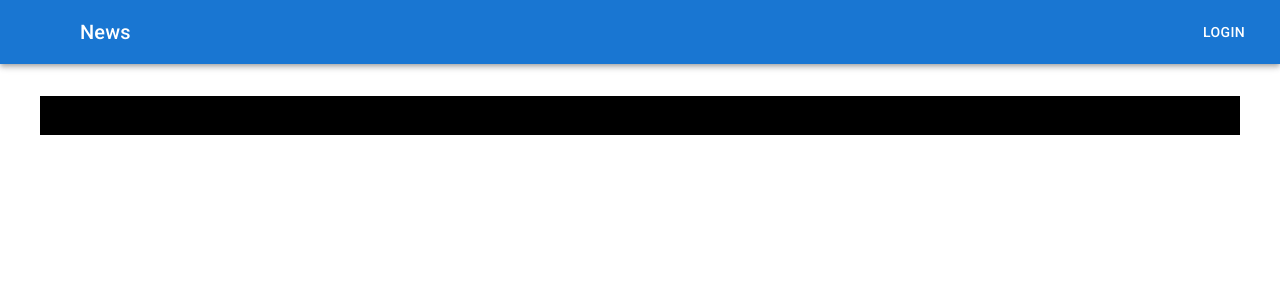
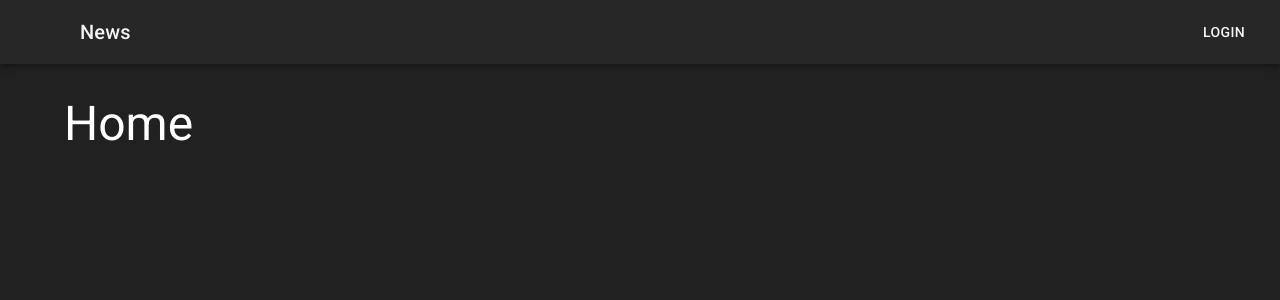
Before and after one commit to lucasborgesdasilva/codeflix, a React (Create React App) app: page / in a window 1280 px wide. Shown: the top 300 px of the page. Built offline with nearby package versions, Linux system fonts and the light colour scheme; some icons are missing.

Commit message:
Add routing with react-router-dom, implement Home and About pages and create appTheme

```diff
--- a/package.json
+++ b/package.json
@@ -19,6 +19,7 @@
     "react": "^19.2.3",
     "react-dom": "^19.2.3",
     "react-redux": "^8.0.1",
+    "react-router-dom": "^7.12.0",
     "react-scripts": "5.0.1",
     "typescript": "^4.6.0",
     "web-vitals": "^2.1.0"
--- a/src/App.tsx
+++ b/src/App.tsx
@@ -1,23 +1,37 @@
-import { createTheme } from '@mui/material';
+import { Typography } from '@mui/material';
 import { Box, ThemeProvider } from '@mui/system';
+import { Route, Routes } from 'react-router-dom';
 import './App.css';
 import { Header } from './components/Header';
 import { Layout } from './components/Layout';
+import { appTheme } from './config/theme';
 
-const theme = createTheme({});
+const Home = () => (
+  <Box>
+    <Typography variant='h3' component="h1">
+      Home
+    </Typography>
+  </Box>
+);
+
+const About = () => (
+  <Box>
+    <Typography variant='h3' component="h1">
+      About
+    </Typography>
+  </Box>
+);
 
 function App() {
   return (
-    <ThemeProvider theme={theme}>
-      <Box
-        component="main"
-        sx={{
-          height: "100vh"
-        }}
-      >
+    <ThemeProvider theme={appTheme}>
+      <Box component="main" sx={{ height: "100vh", backgroundColor: (theme) => theme.palette.grey[900] }}>
         <Header />
         <Layout>
-          <h1>Olá Mundo</h1>
+          <Routes>
+            <Route path='/' element={<Home />} />
+            <Route path='about' element={<About />} />
+          </Routes>
         </Layout>
       </Box>
     </ThemeProvider>
--- a/src/components/Layout.tsx
+++ b/src/components/Layout.tsx
@@ -4,7 +4,7 @@
 export function Layout({ children }: { children: React.ReactNode }) {
   return (
     <Box>
-      <Container maxWidth="lg" sx={{ mt: 4, mb: 4, backgroundColor: "#000" }}>
+      <Container maxWidth="lg" sx={{ mt: 4, mb: 4, color: "white" }}>
         {children}
       </Container>
     </Box>
--- /dev/null
+++ b/src/config/theme.ts
@@ -0,0 +1,10 @@
+import { createTheme } from "@mui/material";
+
+export const appTheme = createTheme({
+  palette: {
+    mode: "dark",
+    primary: { main: "#F5F5F1" },
+    secondary: { main: "#E50914" },
+    text: { primary: "#F5F5F1" },
+  }
+});
--- a/src/index.tsx
+++ b/src/index.tsx
@@ -1,19 +1,22 @@
 import React from 'react';
 import { createRoot } from 'react-dom/client';
 import { Provider } from 'react-redux';
+import { BrowserRouter } from "react-router-dom";
+import App from './App';
 import { store } from './app/store';
-import App from './App';
+import './index.css';
 import reportWebVitals from './reportWebVitals';
-import './index.css';
 
 const container = document.getElementById('root')!;
 const root = createRoot(container);
 
 root.render(
   <React.StrictMode>
-    <Provider store={store}>
-      <App />
-    </Provider>
+    <BrowserRouter>
+      <Provider store={store}>
+        <App />
+      </Provider>
+    </BrowserRouter>
   </React.StrictMode>
 );
 
```
Also changed, not shown: 1 other file (tests, documents, lock files or other folders).
